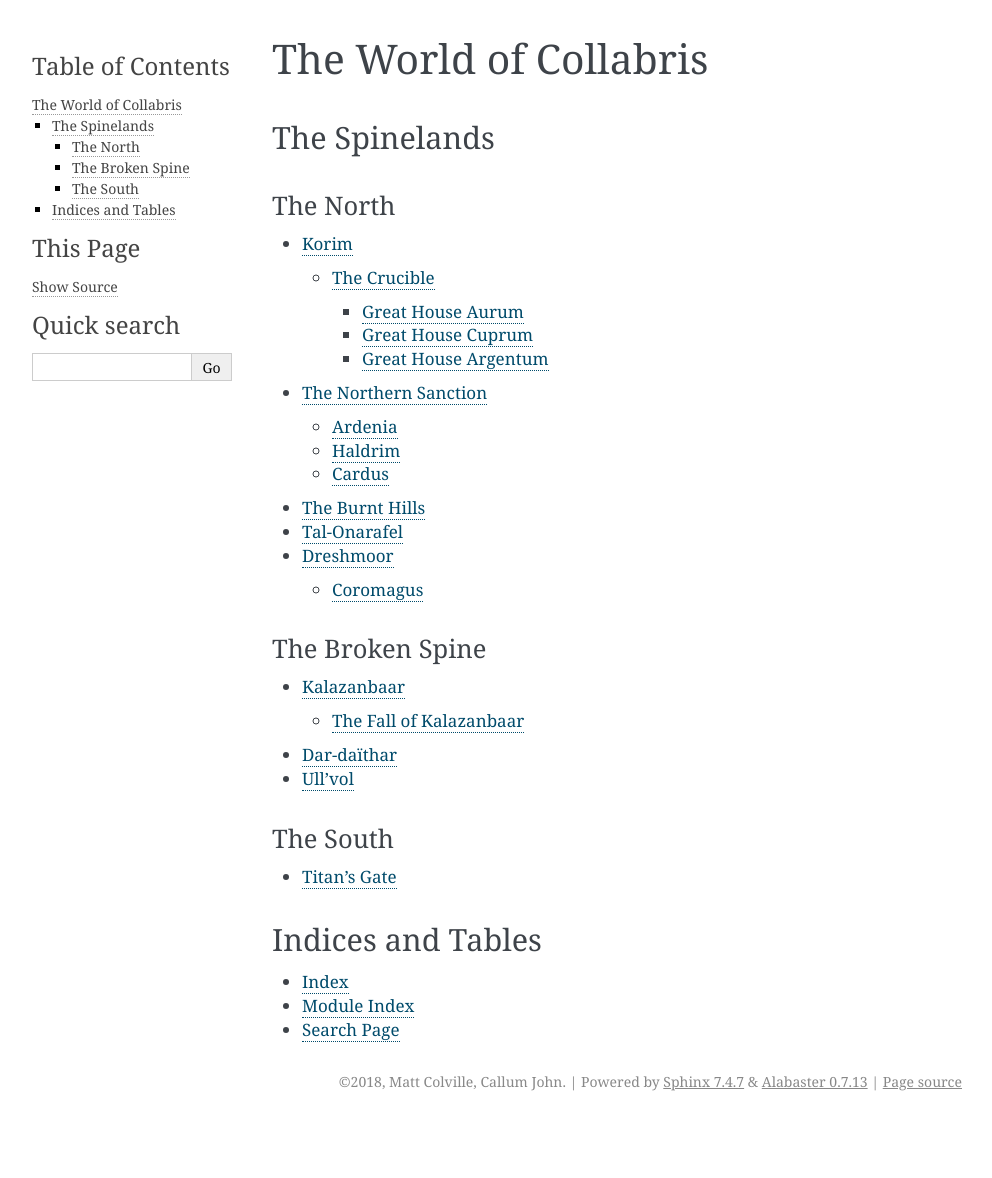
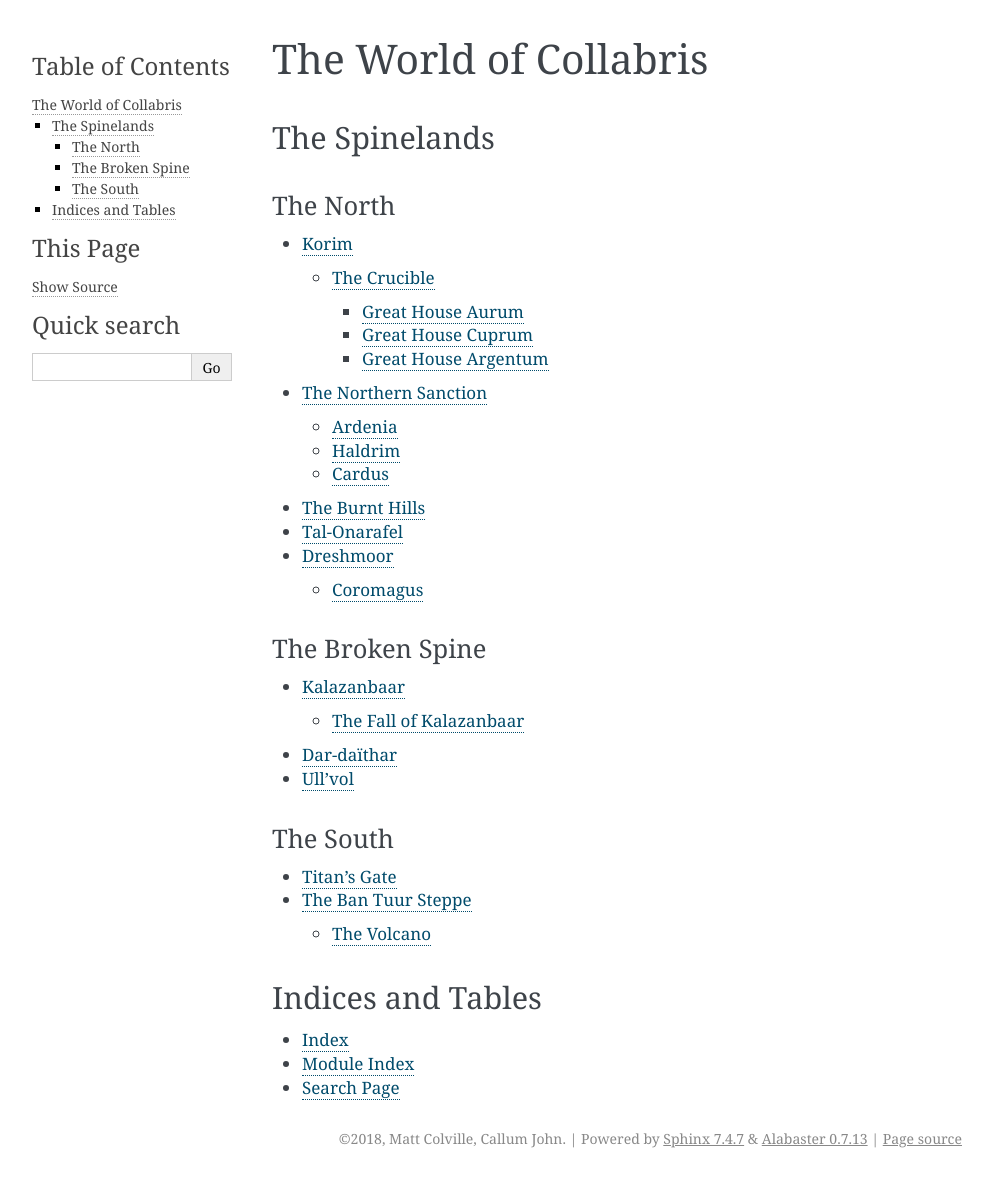
Before and after one commit to ItsSeaJay/world-of-collabris, a Sphinx documentation site: the page built from source/index.rst, in a window 1280 px wide. Shown: the whole page, without its empty margins (148-1140 px from the left). Built offline with Sphinx 7.4.7, drawn with Linux system fonts in a browser that asks for light colours; before the commit the page ends 1121 px from its top, so only the background shows below that.

Commit message:
Corrected index

```diff
--- a/source/index.rst
+++ b/source/index.rst
@@ -30,6 +30,7 @@
 ---------
 .. toctree::
   titans-gate
+  the-ban-tuur-steppe
 
 Indices and Tables
 ==================
```
